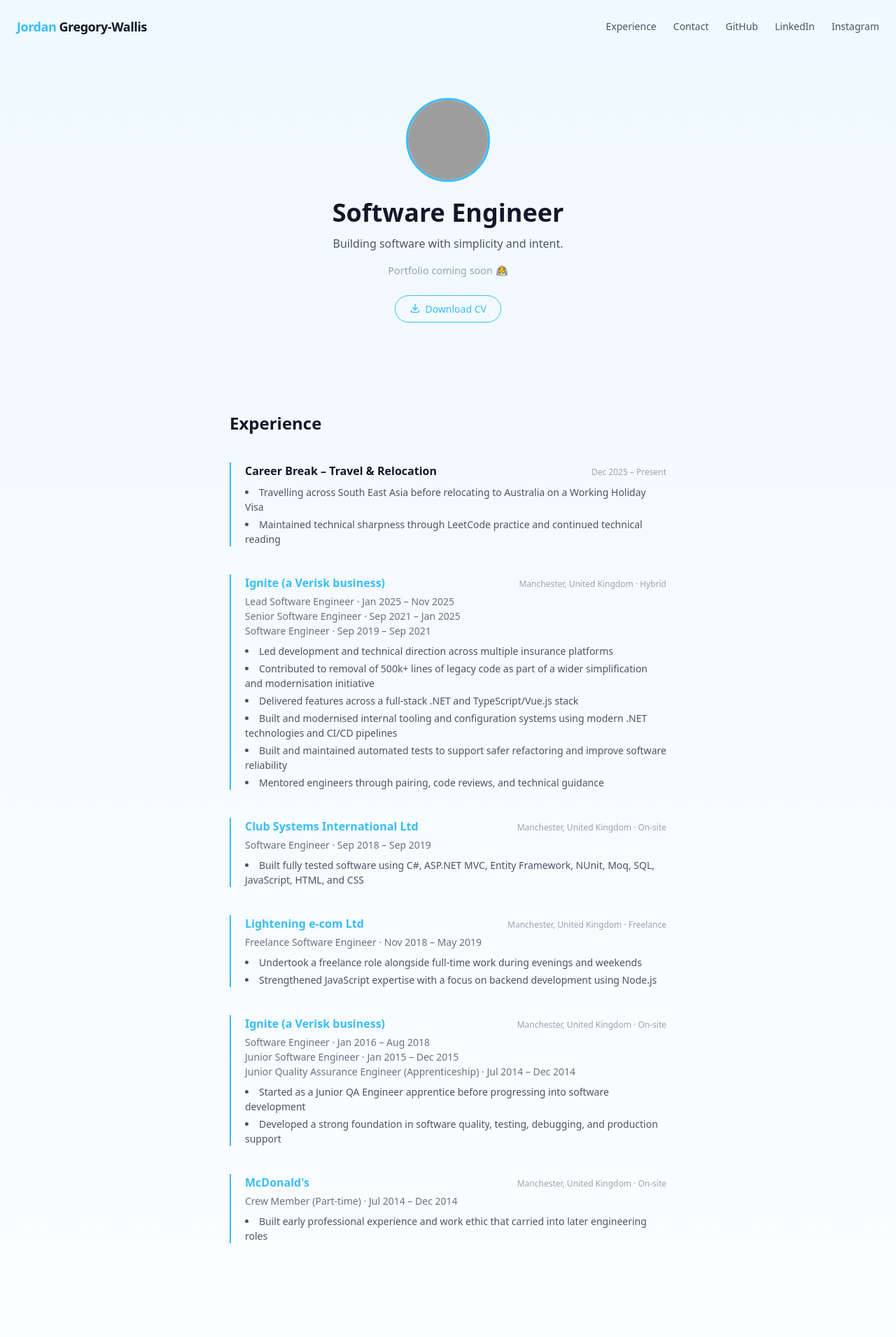
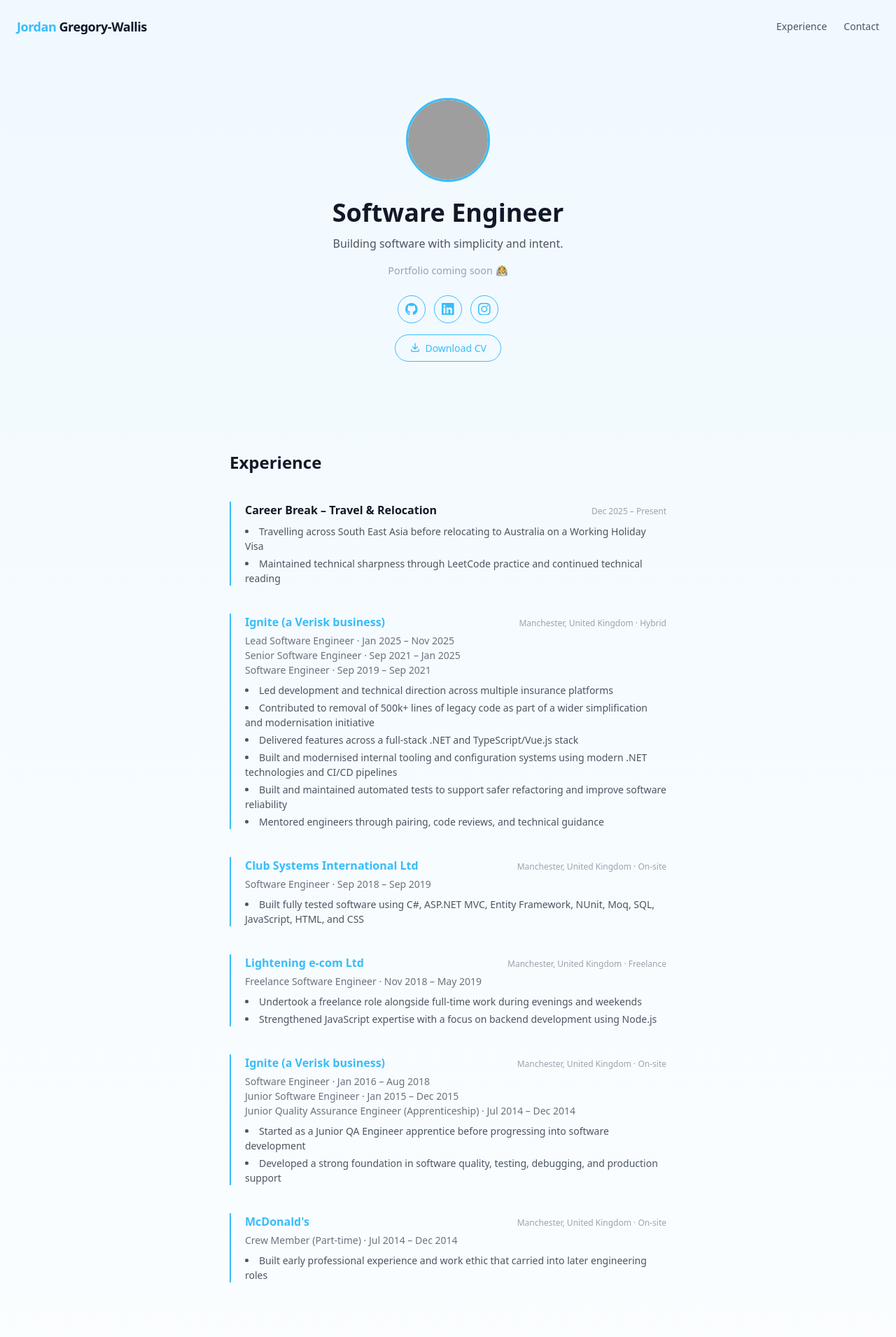
Before and after one commit to judss/judss.github.io, a Jekyll site: the page built from index.html, in a window 1280 px wide. Shown: the top 1911 px of the page at 70% size. Built offline with Jekyll 4.4.1, drawn with Linux system fonts in a browser that asks for light colours; nearby versions of some CDN libraries; grey boxes are pictures that could not be loaded.

Commit message:
Move social links to hero as circle icon buttons, fix form spacing
Co-Authored-By: Claude Sonnet 4.6 <noreply@anthropic.com>

```diff
--- a/_layouts/default.html
+++ b/_layouts/default.html
@@ -28,9 +28,6 @@
       <nav id="menu" class="hidden sm:flex flex-col sm:flex-row sm:space-x-6 text-sm text-gray-600 dark:text-gray-300 transition-all duration-300">
         <a href="#experience">Experience</a>
         <a href="#contact">Contact</a>
-        <a href="https://github.com/judss" target="_blank">GitHub</a>
-        <a href="https://linkedin.com/in/jordangwallis" target="_blank">LinkedIn</a>
-        <a href="https://www.instagram.com/jordangwallis/" target="_blank">Instagram</a>
       </nav>
     </header>
 
--- a/index.css
+++ b/index.css
@@ -97,6 +97,37 @@ nav a:hover::after {
     opacity: 1;
     transform: translateY(0);
   }
+}
+
+/* -------------------------------
+   Social icon buttons
+---------------------------------- */
+
+.social-links {
+  display: flex;
+  gap: 0.75rem;
+}
+
+.social-btn {
+  display: flex;
+  align-items: center;
+  justify-content: center;
+  width: 2.5rem;
+  height: 2.5rem;
+  border-radius: 9999px;
+  border: 1px solid #38bdf8;
+  color: #38bdf8;
+  transition: background-color 0.2s ease, color 0.2s ease;
+}
+
+.social-btn svg {
+  width: 1.1rem;
+  height: 1.1rem;
+}
+
+.social-btn:hover {
+  background-color: #38bdf8;
+  color: #fff;
 }
 
 /* -------------------------------
--- a/index.html
+++ b/index.html
@@ -10,7 +10,28 @@ layout: default
     <h2 class="text-3xl sm:text-4xl font-semibold mb-3">Software Engineer</h2>
     <p class="text-gray-600 dark:text-white max-w-md">Building software with simplicity and intent.</p>
     <p class="coming-soon">Portfolio coming soon 👨‍🚀</p>
-    <a href="assets/Jordan-Gregory-Wallis-CV.pdf" download class="cv-btn mt-6">
+    <div class="social-links mt-6">
+      <!-- GitHub -->
+      <a href="https://github.com/judss" target="_blank" class="social-btn" aria-label="GitHub">
+        <svg xmlns="http://www.w3.org/2000/svg" viewBox="0 0 24 24" fill="currentColor">
+          <path d="M12 0C5.37 0 0 5.37 0 12c0 5.31 3.435 9.795 8.205 11.385.6.105.825-.255.825-.57 0-.285-.015-1.23-.015-2.235-3.015.555-3.795-.735-4.035-1.41-.135-.345-.72-1.41-1.23-1.695-.42-.225-1.02-.78-.015-.795.945-.015 1.62.87 1.845 1.23 1.08 1.815 2.805 1.305 3.495.99.105-.78.42-1.305.765-1.605-2.67-.3-5.46-1.335-5.46-5.925 0-1.305.465-2.385 1.23-3.225-.12-.3-.54-1.53.12-3.18 0 0 1.005-.315 3.3 1.23.96-.27 1.98-.405 3-.405s2.04.135 3 .405c2.295-1.56 3.3-1.23 3.3-1.23.66 1.65.24 2.88.12 3.18.765.84 1.23 1.905 1.23 3.225 0 4.605-2.805 5.625-5.475 5.925.435.375.81 1.095.81 2.22 0 1.605-.015 2.895-.015 3.3 0 .315.225.69.825.57A12.02 12.02 0 0 0 24 12c0-6.63-5.37-12-12-12z"/>
+        </svg>
+      </a>
+      <!-- LinkedIn -->
+      <a href="https://linkedin.com/in/jordangwallis" target="_blank" class="social-btn" aria-label="LinkedIn">
+        <svg xmlns="http://www.w3.org/2000/svg" viewBox="0 0 24 24" fill="currentColor">
+          <path d="M20.447 20.452h-3.554v-5.569c0-1.328-.027-3.037-1.852-3.037-1.853 0-2.136 1.445-2.136 2.939v5.667H9.351V9h3.414v1.561h.046c.477-.9 1.637-1.85 3.37-1.85 3.601 0 4.267 2.37 4.267 5.455v6.286zM5.337 7.433a2.062 2.062 0 0 1-2.063-2.065 2.064 2.064 0 1 1 2.063 2.065zm1.782 13.019H3.555V9h3.564v11.452zM22.225 0H1.771C.792 0 0 .774 0 1.729v20.542C0 23.227.792 24 1.771 24h20.451C23.2 24 24 23.227 24 22.271V1.729C24 .774 23.2 0 22.222 0h.003z"/>
+        </svg>
+      </a>
+      <!-- Instagram -->
+      <a href="https://www.instagram.com/jordangwallis/" target="_blank" class="social-btn" aria-label="Instagram">
+        <svg xmlns="http://www.w3.org/2000/svg" viewBox="0 0 24 24" fill="currentColor">
+          <path d="M12 2.163c3.204 0 3.584.012 4.85.07 3.252.148 4.771 1.691 4.919 4.919.058 1.265.069 1.645.069 4.849 0 3.205-.012 3.584-.069 4.849-.149 3.225-1.664 4.771-4.919 4.919-1.266.058-1.644.07-4.85.07-3.204 0-3.584-.012-4.849-.07-3.26-.149-4.771-1.699-4.919-4.92-.058-1.265-.07-1.644-.07-4.849 0-3.204.013-3.583.07-4.849.149-3.227 1.664-4.771 4.919-4.919 1.266-.057 1.645-.069 4.849-.069zM12 0C8.741 0 8.333.014 7.053.072 2.695.272.273 2.69.073 7.052.014 8.333 0 8.741 0 12c0 3.259.014 3.668.072 4.948.2 4.358 2.618 6.78 6.98 6.98C8.333 23.986 8.741 24 12 24c3.259 0 3.668-.014 4.948-.072 4.354-.2 6.782-2.618 6.979-6.98.059-1.28.073-1.689.073-4.948 0-3.259-.014-3.667-.072-4.947-.196-4.354-2.617-6.78-6.979-6.98C15.668.014 15.259 0 12 0zm0 5.838a6.162 6.162 0 1 0 0 12.324 6.162 6.162 0 0 0 0-12.324zM12 16a4 4 0 1 1 0-8 4 4 0 0 1 0 8zm6.406-11.845a1.44 1.44 0 1 0 0 2.881 1.44 1.44 0 0 0 0-2.881z"/>
+        </svg>
+      </a>
+    </div>
+
+    <a href="assets/Jordan-Gregory-Wallis-CV.pdf" download class="cv-btn mt-4">
       <svg xmlns="http://www.w3.org/2000/svg" class="h-4 w-4" fill="none" viewBox="0 0 24 24" stroke="currentColor" stroke-width="2">
         <path stroke-linecap="round" stroke-linejoin="round" d="M4 16v2a2 2 0 002 2h12a2 2 0 002-2v-2M7 10l5 5 5-5M12 15V3" />
       </svg>
@@ -131,7 +152,7 @@ layout: default
     </div>
     <div data-fs-error class="form-error"></div>
 
-    <form id="contact-form" class="reveal" action="https://formspree.io/f/xdajrlze" method="POST" class="space-y-5">
+    <form id="contact-form" class="reveal space-y-5" action="https://formspree.io/f/xdajrlze" method="POST">
       <input type="hidden" name="_subject" value="Message received from JordanGWallis.dev" />
 
       <div class="flex flex-col sm:flex-row gap-5">
```
